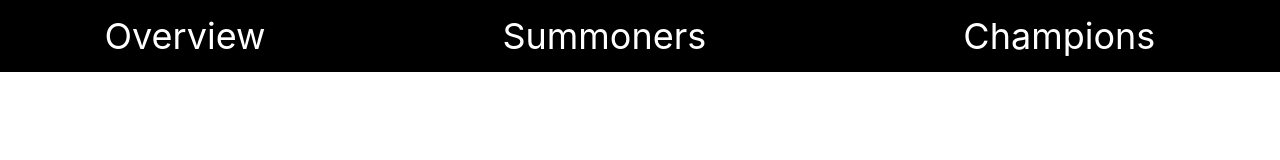
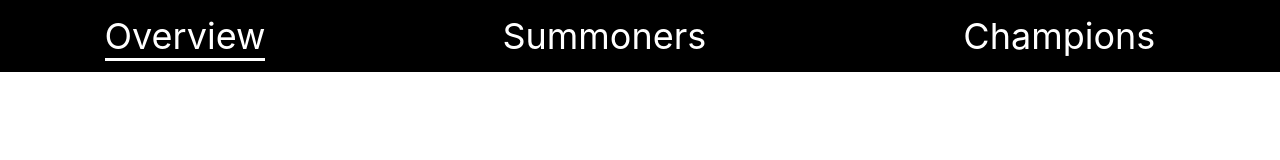
Before and after one commit to cyrilcaps/leagueinhouse, a React (Create React App) app in the folder inhouse_analyzer/client/: page / in a window 1280 px wide. Shown: the top 160 px of the page. Built offline with nearby package versions, Linux system fonts and the light colour scheme; no server answers.

Commit message:
ADD: navbar to main app component

```diff
--- a/inhouse_analyzer/client/src/App.css
+++ b/inhouse_analyzer/client/src/App.css
@@ -29,5 +29,8 @@ a{
 }
 a:hover{
     border-bottom: white solid 3px;
+}
 
+.active{
+    border-bottom: white solid 3px;
 }
--- a/inhouse_analyzer/client/src/App.js
+++ b/inhouse_analyzer/client/src/App.js
@@ -7,6 +7,10 @@ class App extends Component {
     response: '',
     post: '',
     responseToPost: '',
+    active: 'overview',
+    summoners: false,
+    overview: true,
+    champions: false
   };
   componentDidMount() {
     this.callApi()
@@ -20,19 +24,39 @@ class App extends Component {
     return body;
   };
 
+  activateState(e) {
+    let activeState = e.target.text.toLowerCase();
+    let newState = {active: activeState};
+    let states = ['summoners', 'champions', 'overview'];
+    for (var i in states) {
+      if (activeState === states[i]) {
+        newState[states[i]] = true;
+      } else {
+        newState[states[i]] = false;
+      }
+    }
+    this.setState(newState)
+  };
+
   render() {
-    return (<NavBar />);
+    let oClass = this.state.overview ? 'active' : '';
+    let sClass = this.state.summoners ? 'active' : '';
+    let cClass = this.state.champions ? 'active' : '';
+    return (
+        <div className = 'test'><ul className = 'navbar'><li>
+        <a className = {oClass} href = '#' onClick = {this.activateState.bind(
+             this)}>Overview</a>
+        </li><li>
+        <a className = {sClass} href = '#Summoners' onClick =
+             {this.activateState.bind(this)}>Summoners</a>
+        </li><li>
+        <a className = {cClass} href = '#Champions' onClick =
+             {this.activateState.bind(this)}>Champions</a>
+        </li>
+        </ul></div>);
   }
 }
 
-class NavBar extends Component {
-  state = {active: 'overview'};
 
-  render() {
-    return (<div className = 'nav'><ul className = 'navbar'><li>
-            <a href = '#'>Overview</a></li><li>
-            <a href = '#Summoners'>Summoners</a></li><li>
-            <a href = '#Champions'>Champions</a></li></ul></div>);
-  };
-}
+class Overview extends Component {}
 export default App;
```
